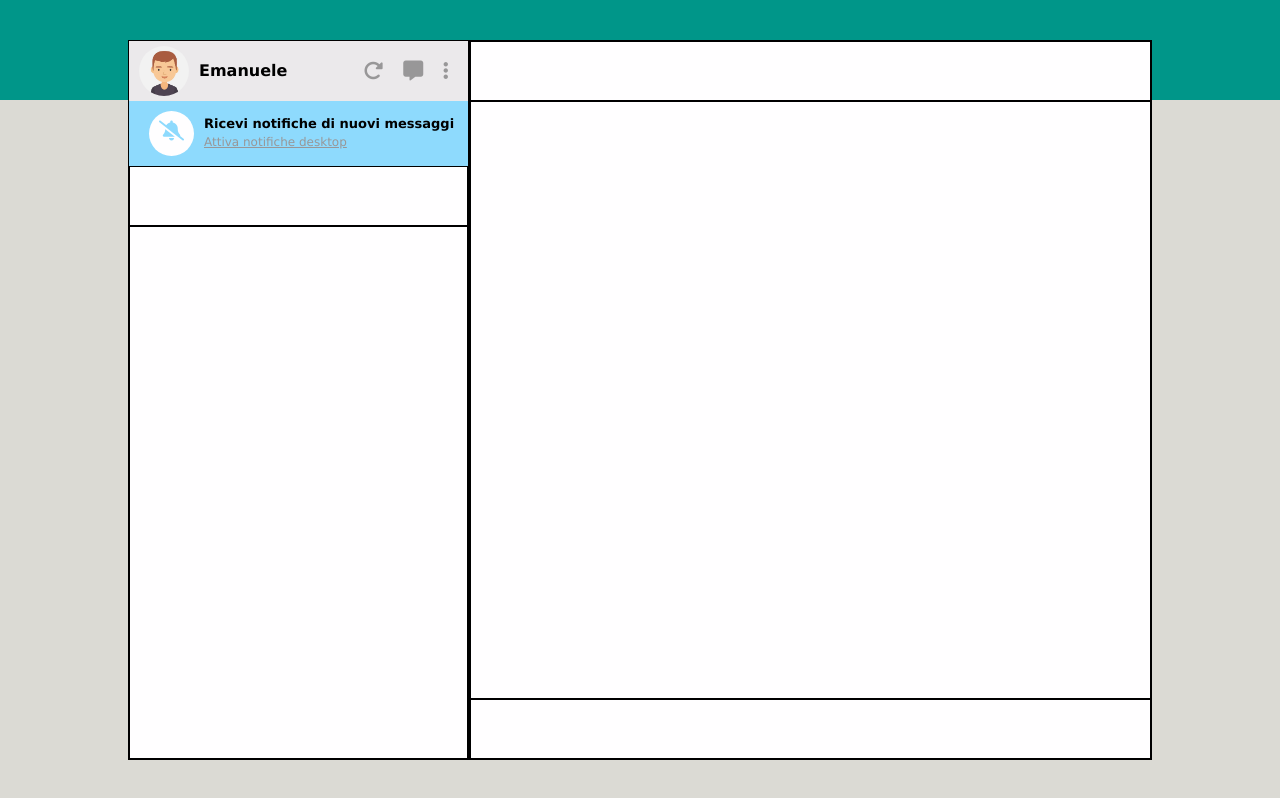
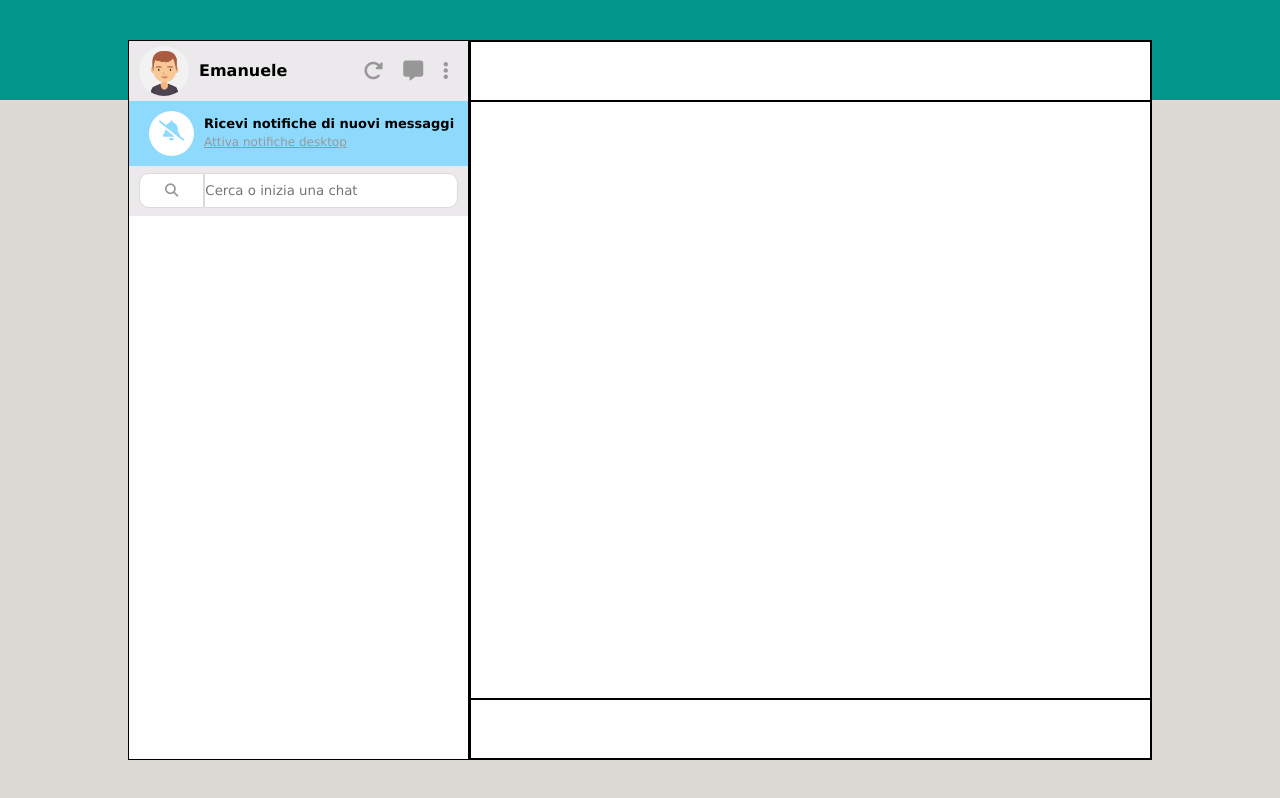
Before and after one commit to EmanueleVenditti95/vue-boolzapp, a plain HTML site: page index.html in a window 1280 px wide. Drawn offline with nearby package versions, Linux system fonts and the light colour scheme.

Commit message:
Add - searchbar

```diff
--- a/index.html
+++ b/index.html
@@ -31,8 +31,11 @@
                         <a href="#" class="alert__link">Attiva notifiche desktop</a>
                     </div>
                 </div>
-                <div class="col-1 debug"></div>
-                <div class="col-grow debug"></div>
+                <div class="col searchbar">
+                    <button class="searchbar__button"><i class="fa-solid fa-magnifying-glass"></i></button>
+                    <input class="searchbar__input" type="text" placeholder="Cerca o inizia una chat">
+                </div>
+                <div class="col-grow"></div>
             </div>
             <div class="col-grow debug chat-side">
                 <div class="col-1 debug"></div>
--- a/style.css
+++ b/style.css
@@ -123,3 +123,29 @@
     font-size: 12px;
     color: var(--dark--gray);
 }
+
+.searchbar {
+    background-color: var(--light-gray);
+    height: 50px;
+    display: flex;
+    align-items: center;
+    justify-content: center;
+    padding: 0 10px;
+}
+
+.searchbar__input {
+    width: 100%;
+    height: 70%;
+    border: 1px solid var(--gray);
+    border-radius: 0px 10px 10px 0;
+}
+
+.searchbar__button {
+    color: var(--dark--gray);
+    border: 1px solid var(--gray);
+    border-radius: 10px 0 0 10px;
+    background-color: var(--light);
+    padding: 5px 25px;
+    height: 70%;
+    cursor: pointer;
+}
```
